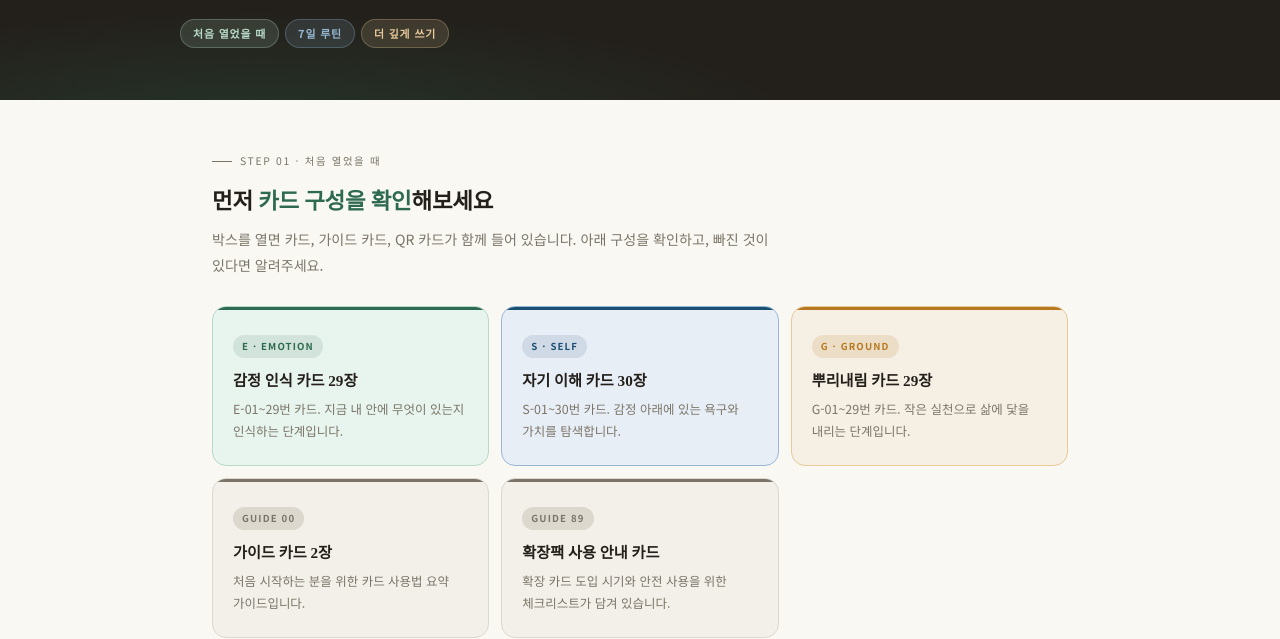
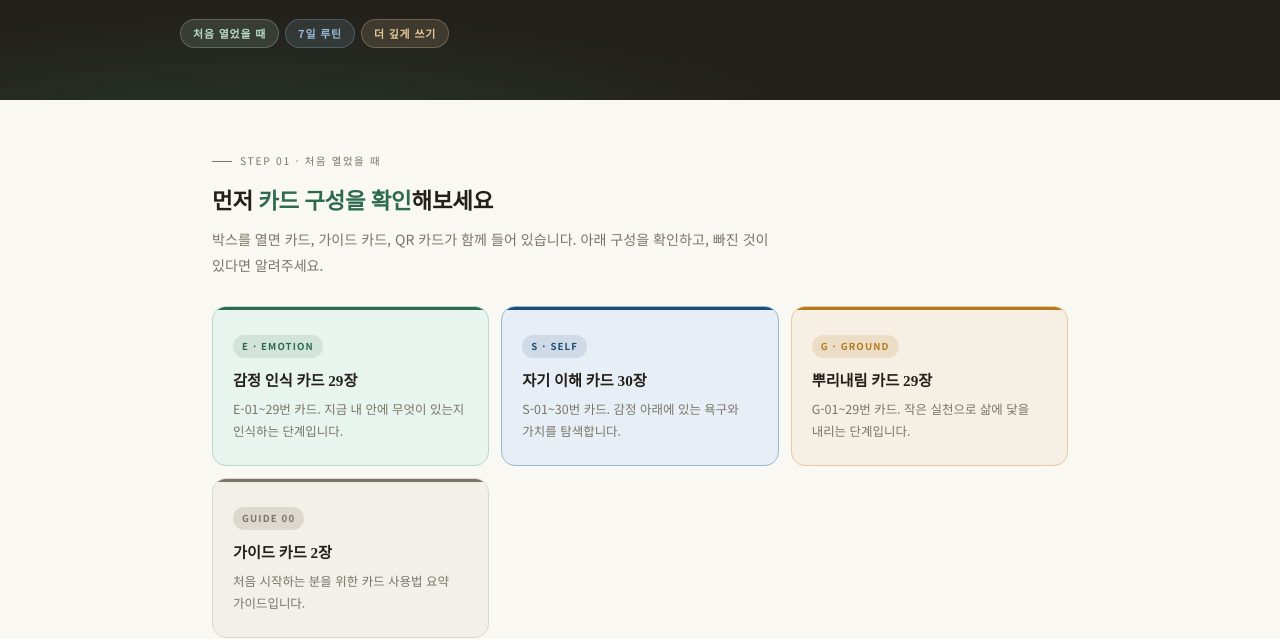
Before and after one commit to meeyann/re-esg-start, a plain HTML site: page index.html in a window 1280 px wide. Shown: the part 323-962 px from the top of the page. Drawn offline with Linux system fonts and the light colour scheme; a script that the page names is missing.

Commit message:
Add files via upload

```diff
--- a/index.html
+++ b/index.html
@@ -619,12 +619,6 @@ height="0" width="0" style="display:none;visibility:hidden"></iframe></noscript>
         <h4>가이드 카드 2장</h4>
         <p>처음 시작하는 분을 위한 카드 사용법 요약 가이드입니다.</p>
       </div>
-      <div class="unbox-card ub-n">
-        <span class="unbox-tag">Guide 89</span>
-        <h4>확장팩 사용 안내 카드</h4>
-        <p>확장 카드 도입 시기와 안전 사용을 위한 체크리스트가 담겨 있습니다.</p>
-      </div>
-
       <div class="unbox-full">
         <span class="uf-icon">📖</span>
         <div class="uf-body">
```
